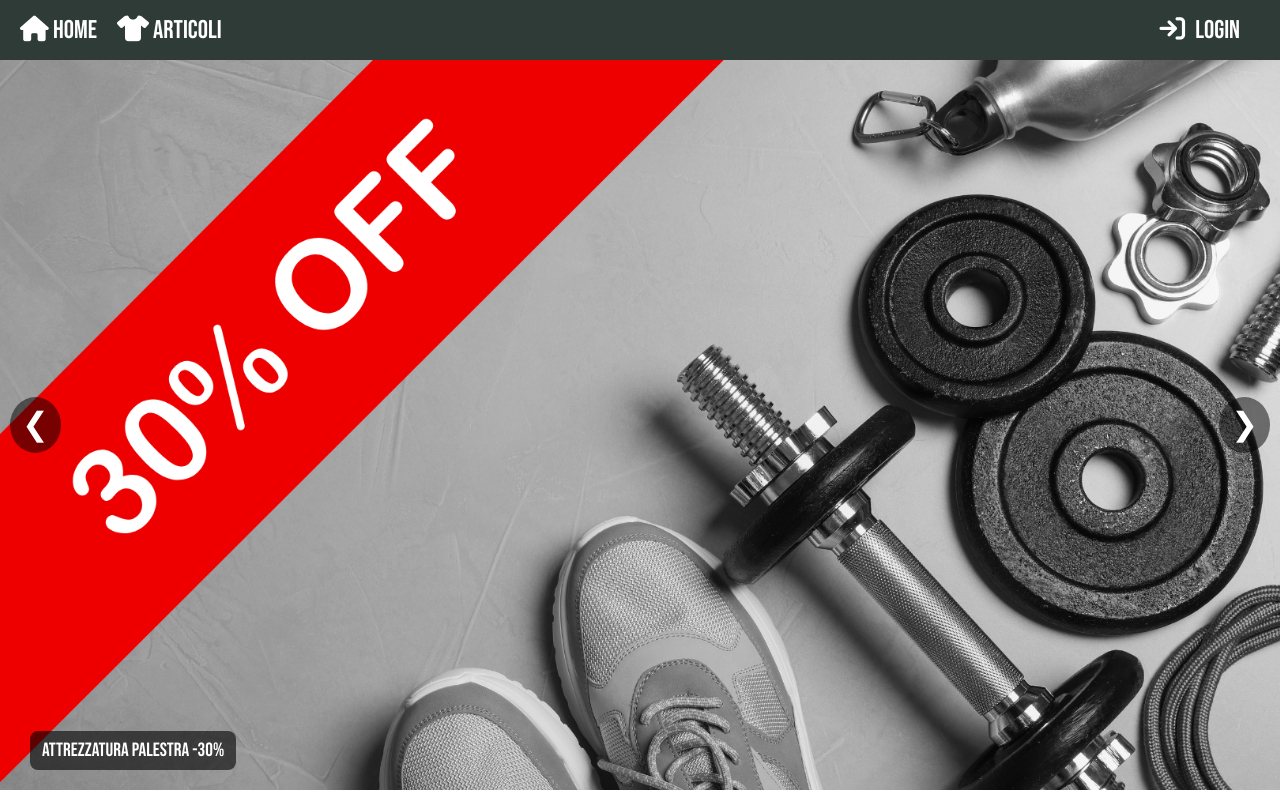
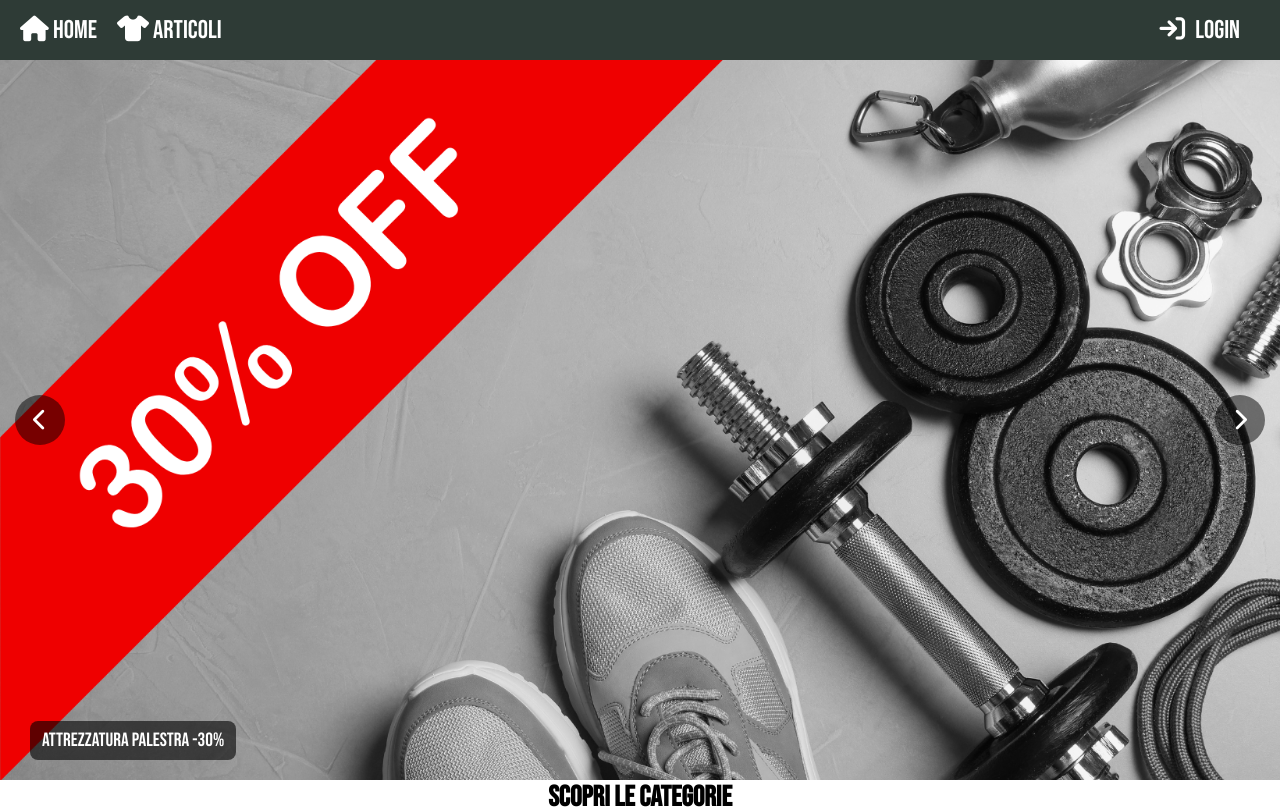
Before and after one commit to AlessandroVIV/Frontend-ArticoliSportivi, an Angular app: page /home in a window 1280 px wide. Shown: the top 809 px of the page. Built offline with nearby package versions, Linux system fonts and the light colour scheme.

Commit message:
Aggiornamento stile HomeComponent

```diff
--- a/src/app/componenti/articoli/articoli.component.html
+++ b/src/app/componenti/articoli/articoli.component.html
@@ -35,6 +35,18 @@
     </option>
   </select>
 
+  <!-- Categoria -->
+  <select
+    [(ngModel)]="filtroCategoria"
+    (ngModelChange)="filtraArticoli()"
+    name="genere"
+  >
+    <option value="">Tutte le categorie</option>
+    <option *ngFor="let categoria of categorieDisponibili" [value]="categoria">
+      {{ categoria }}
+    </option>
+  </select>
+
   <button type="button" (click)="resetFiltri()">Resetta filtri</button>
 </form>
 
--- a/src/app/componenti/articoli/articoli.component.ts
+++ b/src/app/componenti/articoli/articoli.component.ts
@@ -17,11 +17,13 @@ export class ArticoliComponent {
   filtroNome: string = '';
   filtroMarca: string = '';
   filtroGenere: string = '';
+  filtroCategoria: string = '';
 
   marcheDisponibili: string[] = [];
   generiDisponibili: string[] = [];
+  categorieDisponibili: string[] = [];
 
-  categoria: string | null = null; // 🔹 categoria dalla route
+  categoria: string | null = null;
 
   constructor(
     private service: BackendService,
@@ -31,11 +33,9 @@ export class ArticoliComponent {
   ngOnInit(): void {
     document.body.classList.add('sfondo-articoli');
 
-    // 1️⃣ Leggo categoria dalla route
     this.route.paramMap.subscribe((params) => {
       this.categoria = params.get('nome');
 
-      // 2️⃣ Quando carico articoli, applico filtro categoria
       this.service.getArticoli().subscribe((resp: any) => {
         this.articoli = resp.dati;
 
@@ -49,12 +49,9 @@ export class ArticoliComponent {
           this.articoliFiltrati = [...this.articoli];
         }
 
-        this.marcheDisponibili = [
-          ...new Set(this.articoli.map((a) => a.marca)),
-        ];
-        this.generiDisponibili = [
-          ...new Set(this.articoli.map((a) => a.genere)),
-        ];
+        this.marcheDisponibili = [...new Set(this.articoli.map((a) => a.marca))];
+        this.generiDisponibili = [...new Set(this.articoli.map((a) => a.genere))];
+        this.categorieDisponibili = [...new Set(this.articoli.map((a) => a.categoria))];
       });
     });
   }
@@ -62,21 +59,15 @@ export class ArticoliComponent {
   filtraArticoli(): void {
     this.articoliFiltrati = this.articoli.filter((articolo) => {
       const matchNome = this.filtroNome
-        ? articolo.nomeArticolo
-            .toLowerCase()
-            .includes(this.filtroNome.toLowerCase())
+        ? articolo.nomeArticolo.toLowerCase().includes(this.filtroNome.toLowerCase())
         : true;
-      const matchMarca = this.filtroMarca
-        ? articolo.marca === this.filtroMarca
-        : true;
-      const matchGenere = this.filtroGenere
-        ? articolo.genere === this.filtroGenere
-        : true;
-
-      // 🔹 Se è stata scelta una categoria da route, mantienila
+      const matchMarca = this.filtroMarca ? articolo.marca === this.filtroMarca : true;
+      const matchGenere = this.filtroGenere ? articolo.genere === this.filtroGenere : true;
       const matchCategoria = this.categoria
         ? articolo.categoria?.toLowerCase() === this.categoria!.toLowerCase()
-        : true;
+        : this.filtroCategoria
+          ? articolo.categoria === this.filtroCategoria
+          : true;
 
       return matchNome && matchMarca && matchGenere && matchCategoria;
     });
@@ -86,6 +77,7 @@ export class ArticoliComponent {
     this.filtroNome = '';
     this.filtroMarca = '';
     this.filtroGenere = '';
+    this.filtroCategoria = '';
 
     this.articoliFiltrati = this.categoria
       ? this.articoli.filter(
--- a/src/app/componenti/home/home.component.css
+++ b/src/app/componenti/home/home.component.css
@@ -4,14 +4,12 @@
   margin: 0;
 }
 
-/* Carousel */
 .carousel {
   position: relative;
   width: 100%;
-  height: 730px;
+  height: auto;
+  aspect-ratio: 16/9;
   overflow: hidden;
-  border-radius: 0;
-  margin-bottom: 2rem;
 }
 
 .carousel-slide {
@@ -28,16 +26,15 @@
 
 .carousel img {
   width: 100%;
-  height: 100%;
-  object-fit: cover;
-  object-position: center;
+  height: auto;
+  object-fit: contain;
 }
 
 .caption {
   position: absolute;
   bottom: 20px;
   left: 30px;
-  background: rgba(0,0,0,0.6);
+  background: rgba(0, 0, 0, 0.6);
   color: white;
   padding: 8px 12px;
   border-radius: 8px;
@@ -48,19 +45,34 @@
   position: absolute;
   top: 50%;
   transform: translateY(-50%);
-  background: rgba(0,0,0,0.5);
+  background: rgba(0, 0, 0, 0.5);
   color: white;
   border: none;
-  font-size: 2rem;
-  padding: 8px 12px;
   cursor: pointer;
   border-radius: 50%;
+  width: 50px;
+  height: 50px;
+  display: flex;
+  align-items: center;
+  justify-content: center;
+  transition: background 0.3s ease;
 }
 
-.carousel-btn.prev { left: 10px; }
-.carousel-btn.next { right: 10px; }
+.carousel-btn i {
+  font-size: 1.4rem;
+}
 
-/* Categories */
+.carousel-btn:hover {
+  background: rgba(0, 0, 0, 0.8);
+}
+
+.carousel-btn.prev {
+  left: 15px;
+}
+.carousel-btn.next {
+  right: 15px;
+}
+
 .categories {
   text-align: center;
 }
--- a/src/app/componenti/home/home.component.html
+++ b/src/app/componenti/home/home.component.html
@@ -1,17 +1,21 @@
 <div class="homepage">
-
   <!-- Carousel -->
   <div class="carousel">
     <div
       class="carousel-slide"
       *ngFor="let banner of banners; let i = index"
-      [class.active]="i === currentIndex">
-      <img [src]="banner.image" [alt]="banner.title">
+      [class.active]="i === currentIndex"
+    >
+      <img [src]="banner.image" [alt]="banner.title" />
       <div class="caption">{{ banner.title }}</div>
     </div>
 
-    <button class="carousel-btn prev" (click)="prevSlide()">❮</button>
-    <button class="carousel-btn next" (click)="nextSlide()">❯</button>
+    <button class="carousel-btn prev" (click)="prevSlide()">
+      <i class="fas fa-chevron-left"></i>
+    </button>
+    <button class="carousel-btn next" (click)="nextSlide()">
+      <i class="fas fa-chevron-right"></i>
+    </button>
   </div>
 
   <!-- Categorie -->
@@ -19,23 +23,21 @@
     <h2>Scopri le categorie</h2>
     <div class="grid">
       <div class="card" [routerLink]="['/categoria', 'running']">
-    <img src="/images/running.png" alt="Running">
+        <img src="/images/running.png" alt="Running" />
         <h3>Running</h3>
       </div>
       <div class="card" [routerLink]="['/categoria', 'calcio']">
-    <img src="/images/calcio.png" alt="Calcio">
+        <img src="/images/calcio.png" alt="Calcio" />
         <h3>Calcio</h3>
       </div>
       <div class="card" [routerLink]="['/categoria', 'palestra']">
-    <img src="/images/palestra.png" alt="Palestra">
+        <img src="/images/palestra.png" alt="Palestra" />
         <h3>Palestra</h3>
       </div>
       <div class="card" [routerLink]="['/categoria', 'outdoor']">
-    <img src="/images/outdoor.png" alt="Outdoor">
+        <img src="/images/outdoor.png" alt="Outdoor" />
         <h3>Outdoor</h3>
       </div>
     </div>
-
   </section>
-
 </div>
```
Lines whose indentation alone changed are shown as unchanged.
